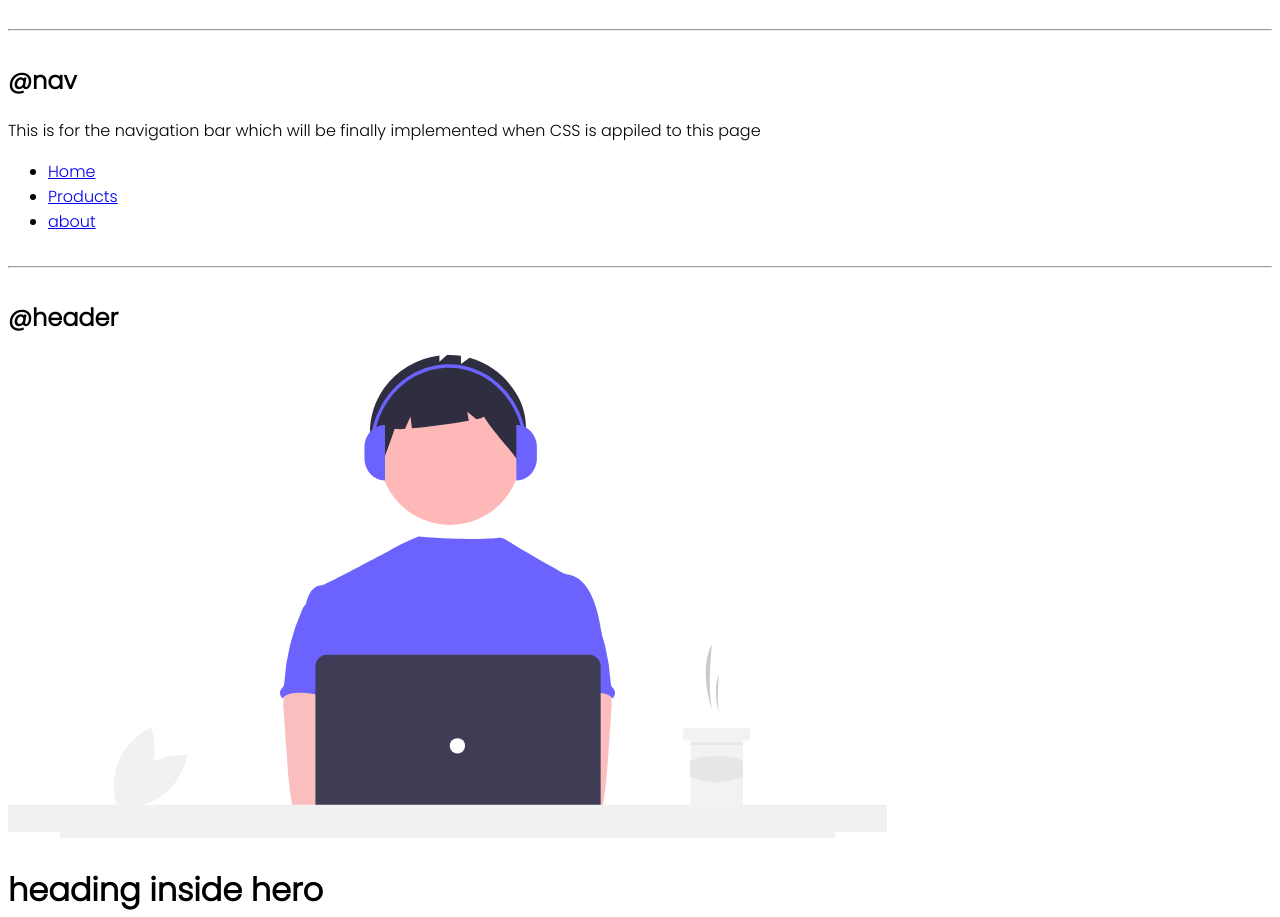
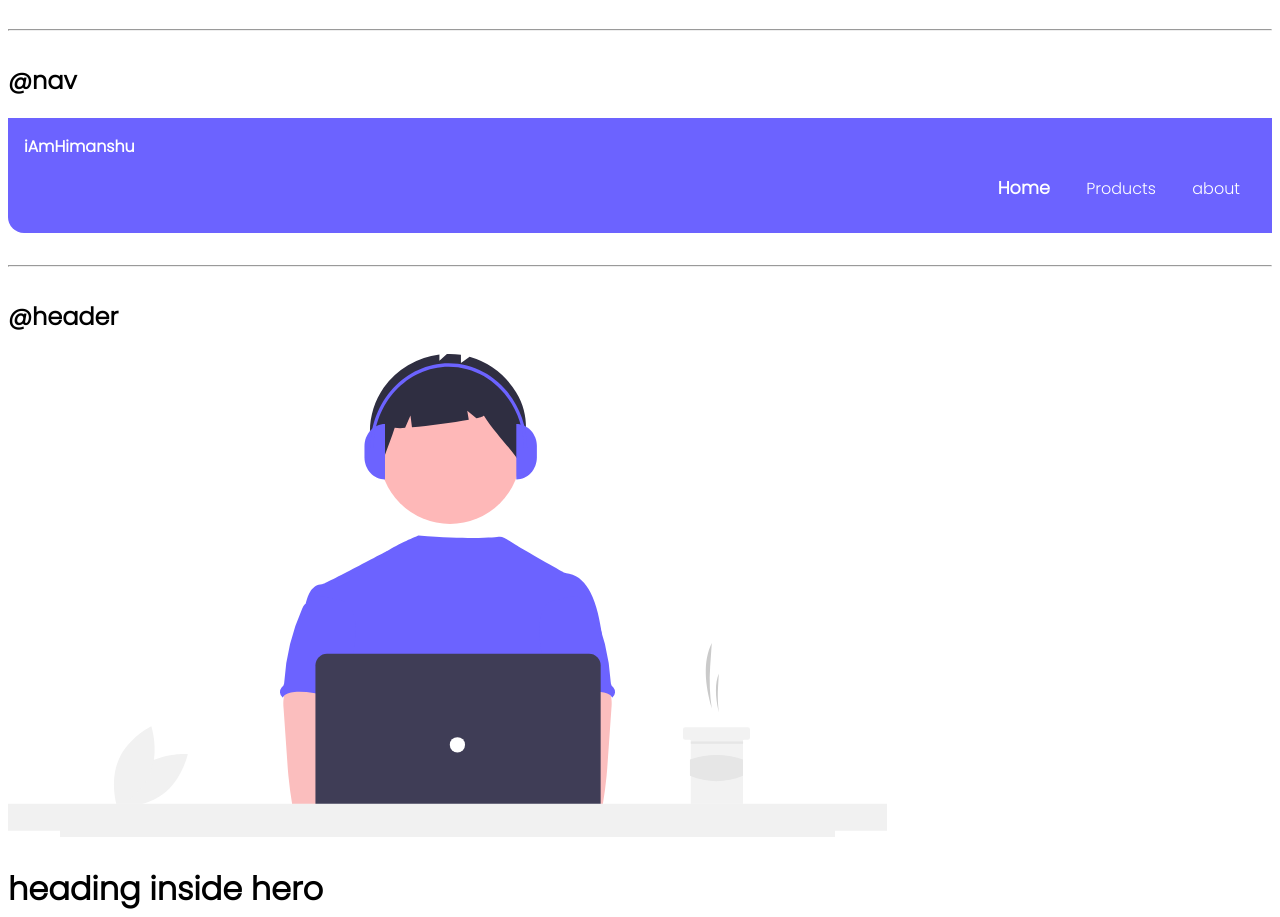
Before and after one commit to himanshu-pixel/dev-folio-component-library, a plain HTML site: page index.html in a window 1280 px wide. Shown: the part 1578-2495 px from the top of the page. Drawn offline with Linux system fonts and the light colour scheme.

Commit message:
naviagtion

```diff
--- a/index.html
+++ b/index.html
@@ -76,15 +76,16 @@
     </ol>
     <hr />
     <h2>@nav</h2>
-    <p>
-      This is for the navigation bar which will be finally implemented when CSS
-      is appiled to this page
-    </p>
-    <ul>
-      <li><a href="/">Home</a></li>
-      <li><a href="/">Products</a></li>
-      <li><a href="/">about</a></li>
-    </ul>
+    <nav class="navigation container">
+      <div class="nav-brand">iAmHimanshu</div>
+      <ul class="list-unordered-non-bullets nav-pill">
+        <li class="list-item-inline">
+          <a class="link link-active" href="/">Home</a>
+        </li>
+        <li class="list-item-inline"><a class="link" href="/">Products</a></li>
+        <li class="list-item-inline"><a class="link" href="/">about</a></li>
+      </ul>
+    </nav>
     <hr />
     <h2>@header</h2>
     <header>
--- a/styles.css
+++ b/styles.css
@@ -33,9 +33,28 @@ hr {
   border: 1px solid var(--primary-color);
 }
 .list-unordered-non-bullets {
-  list-style-type: none;
+  list-style: none;
 }
 .list-item-inline {
   display: inline;
   padding: 0rem 1rem;
 }
+.navigation {
+  background-color: var(--primary-color);
+  color: white;
+  padding: 1rem;
+  border-bottom-left-radius: 1rem;
+}
+.navigation .nav-brand {
+  font-weight: bold;
+}
+.navigation .nav-pill {
+  text-align: right;
+}
+.navigation .link {
+  color: white;
+}
+.navigation .link-active {
+  font-weight: bold;
+  font-size: 1.1rem;
+}
```
